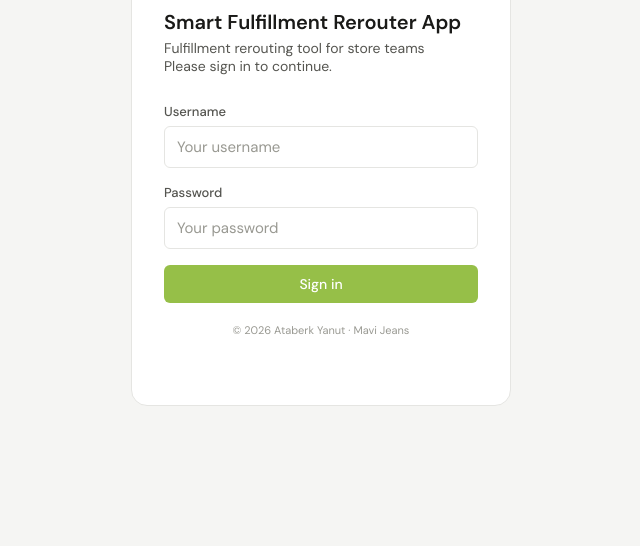
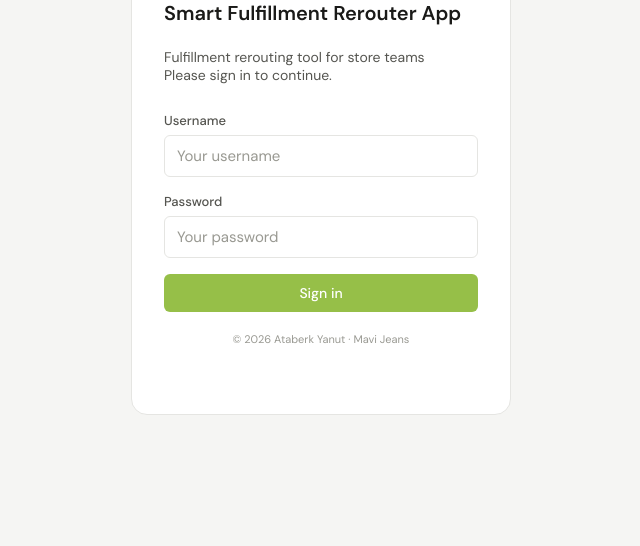
Before and after one commit to ataberkynt/sh_fulfillment_rerouting, a website: page public/index.html in a window 1280 px wide. Shown: the part 254-800 px from the top of the page, without its empty margins (319-959 px from the left). Drawn offline with Linux system fonts and the light colour scheme.

Commit message:
Update index.html

```diff
--- a/public/index.html
+++ b/public/index.html
@@ -170,7 +170,7 @@
       <svg viewBox="0 0 24 24"><path d="M15.8 2.3c-.1-.1-.3-.1-.4 0l-1 .6c-.2-.6-.7-1.2-1.4-1.5-.6-.3-1.3-.4-2-.2-.3-.7-.8-1.2-1.5-1.2-.4 0-.8.2-1.1.5C8 .8 7.8 1.1 7.7 1.4c-.5-.1-1 0-1.4.3-.4.3-.7.7-.8 1.2l-4 12c-.1.2 0 .4.2.5l5.3 1.6 1.6 4.7c.1.2.3.3.5.2l9.6-2.9c.2-.1.3-.3.2-.5L15.8 2.3z"/></svg>
     </div>
     <h1>Smart Fulfillment Rerouter App</h1>
-    <p>Fulfillment rerouting tool for store teams <br>Please sign in to continue.</p>
+    <p><br>Fulfillment rerouting tool for store teams <br>Please sign in to continue.</p>
     <div class="field"><label>Username</label><input type="text" id="un-input" placeholder="Your username" autocomplete="username" /></div>
     <div class="field"><label>Password</label><input type="password" id="pw-input" placeholder="Your password" autocomplete="current-password" /></div>
     <button class="btn-primary" onclick="doLogin()" id="login-btn">Sign in<div class="spinner" id="login-spinner"></div></button>
```
